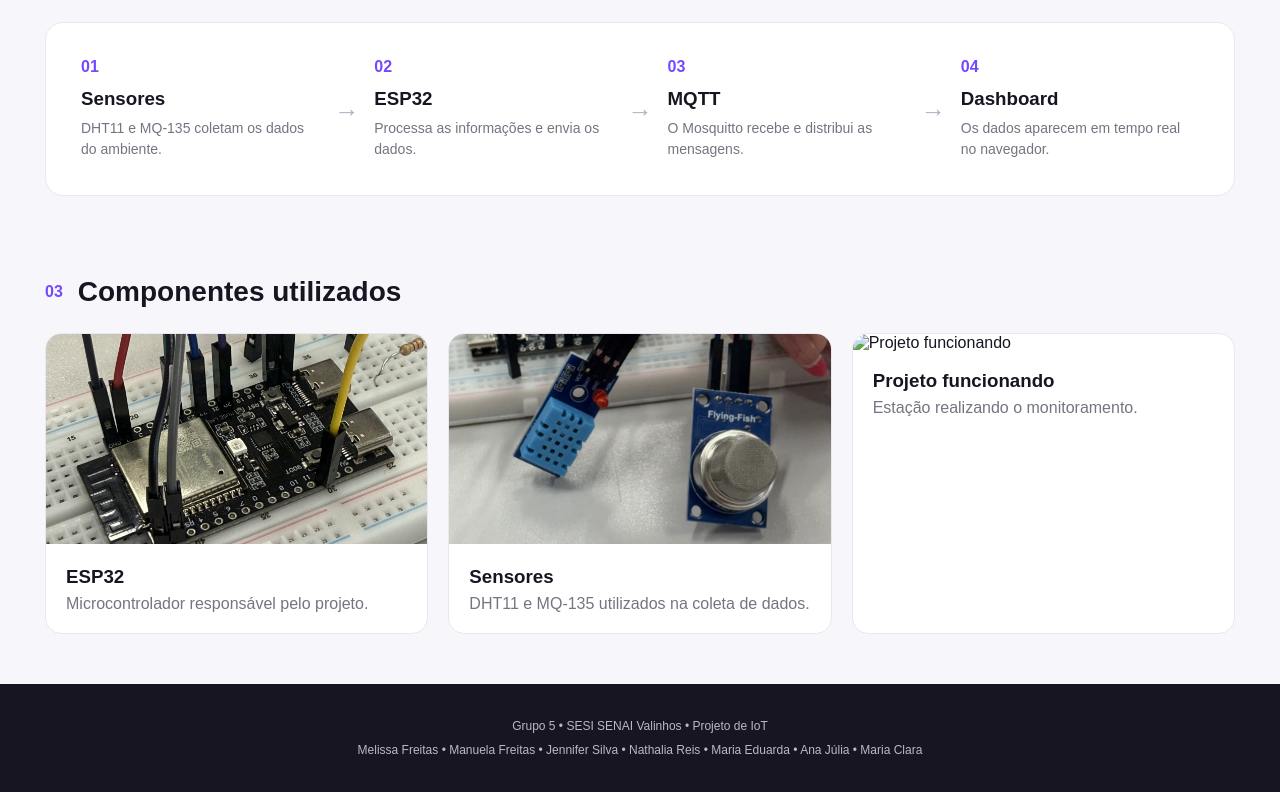
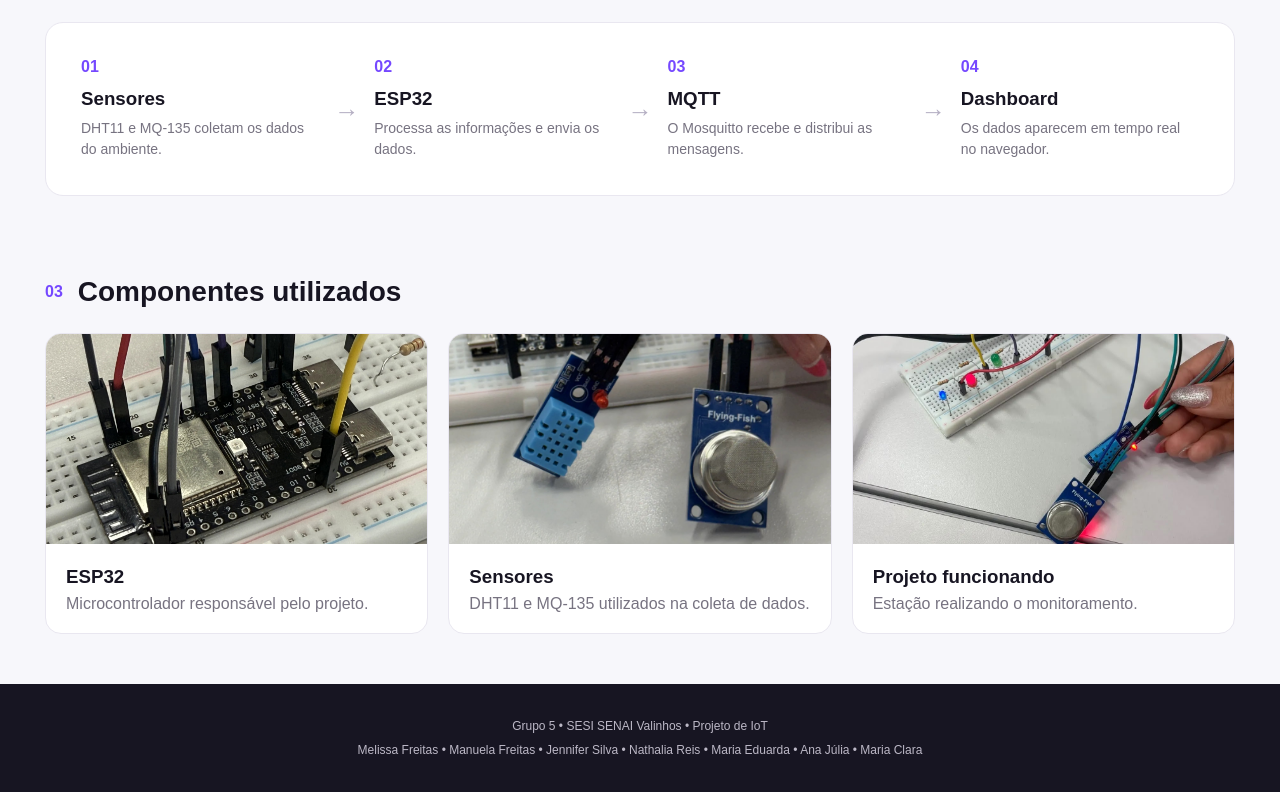
Before and after one commit to Melfreitass/estacao-IoT, a plain HTML site: page web/index.html in a window 1280 px wide. Shown: the part 1017-1809 px from the top of the page. Drawn offline with Linux system fonts and the light colour scheme; a script that the page names is missing.

Commit message:
feat: adiciona foto do projeto pronto

```diff
--- a/web/index.html
+++ b/web/index.html
@@ -163,7 +163,7 @@
                 </article>
 
                 <article>
-                    <img src="imagens/projeto.jpg" alt="Projeto funcionando">
+                    <img src="imagens/projeto.jpeg" alt="Projeto funcionando">
                     <h3>Projeto funcionando</h3>
                     <p>Estação realizando o monitoramento.</p>
                 </article>
```
Also changed, not shown: web/imagens/projeto.jpeg (added).
